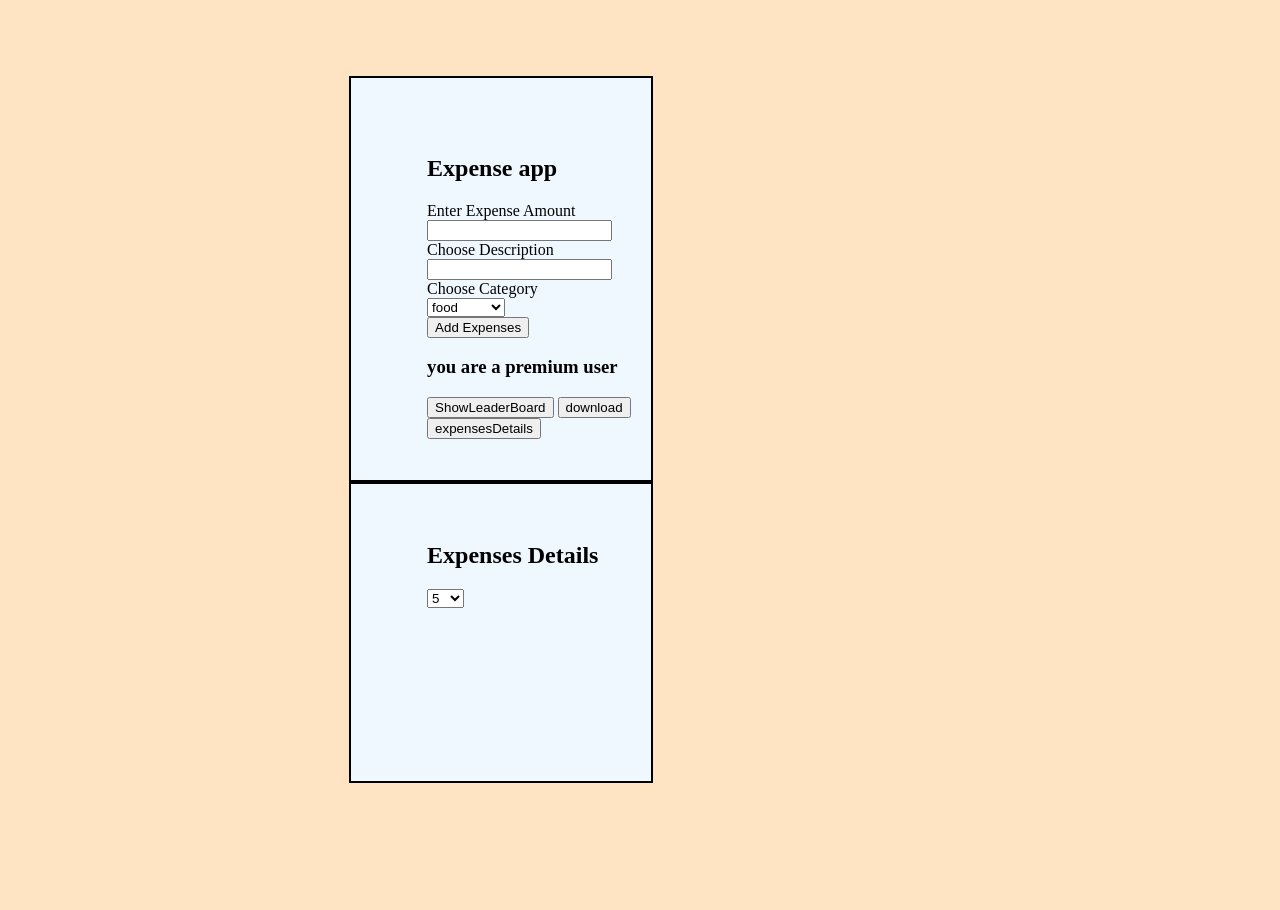
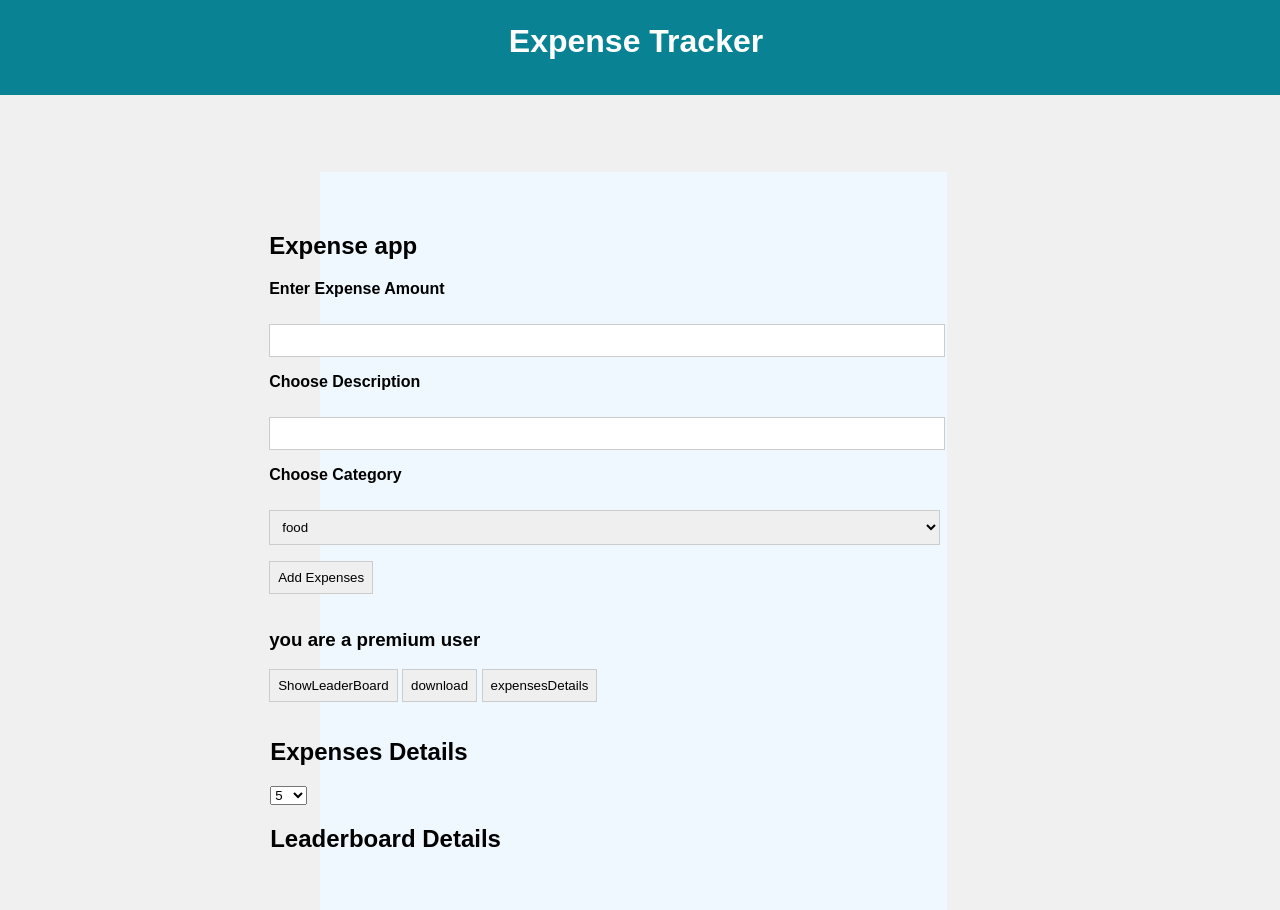
Before and after one commit to Ashish0016op/full_expense_app_2, a website: page views/premiumDash.html in a window 1280 px wide. Before the commit the page ends 800 px from the top, so only its background shows below. Drawn offline with nearby package versions, Linux system fonts and the light colour scheme; no server answers.

Commit message:
premium2_commit

```diff
--- a/views/premiumDash.html
+++ b/views/premiumDash.html
@@ -7,36 +7,94 @@
     <script src="https://cdn.jsdelivr.net/npm/axios/dist/axios.min.js"></script>
 </head>
 <style>
+    #head {
+        text-align: center;
+        color: white;
+        background-color: #098393;
+        margin-top: -22px;
+        margin-right: -8px;
+        margin-left: -16px;
+        height: 96px;
+    }
     body {
-        background-color: bisque;
+        font-family: Arial, sans-serif;
+        margin: 0;
+        padding: 0;
+        background-color: #f0f0f0;
     }
     .formContainer {
-        border: 2px solid;
         background-color: aliceblue;
-        padding-left: 6%;
-        padding-top: 57px;
+        padding-left: 49%;
+        padding-top: 40px;
         padding-bottom: 41px;
-        margin-left: 27%;
+        margin-left: 25%;
         margin-right: 49%;
         margin-top: 6%;
     }
+
+    #expense-form label {
+        display: block;
+        margin-bottom: 0.5rem;
+        font-weight: bold;
+
+    }
+    #expense-form input {
+        width: 97%;
+        padding: 0.5rem;
+        margin-bottom: 1rem;
+        border: 1px solid #ccc;
+    }
+    #expense-form {
+        margin-left: -678px;
+    }
+    button:hover {
+        background-color: #087296;
+        color: hsl(0, 0%, 98%);
+        cursor: pointer;
+    }
+    select#category {
+        width: 99%;
+        padding: 0.5rem;
+        margin-bottom: 1rem;
+        border: 1px solid #ccc;
+    }
+    button#buttn {
+        padding: 0.5rem;
+        margin-bottom: 1rem;
+        border: 1px solid #ccc;
+    }
+    #downloadExpense{
+        padding: 0.5rem;
+        margin-bottom: 1rem;
+        border: 1px solid #ccc;
+    }
+    #expenseDetails{
+        padding: 0.5rem;
+        margin-bottom: 1rem;
+        border: 1px solid #ccc;
+    }
+    #showLeaderBoard{
+        padding: 0.5rem;
+        margin-bottom: 1rem;
+        border: 1px solid #ccc;
+    }
+    button#premiumButton {
+        padding: 0.5rem;
+        margin-bottom: 1rem;
+        border: 1px solid #ccc;
+    }
     .detailContainer {
-        border: 2px solid;
-        background-color: aliceblue;
-        padding-left: 6%;
-        padding-top: 38px;
-        padding-bottom: 173px;
-        margin-left: 27%;
-        margin-right: 49%;
-        margin-top: 0%;
+        margin-left: -677px;
     }
-    ul#addExpensesDetails {
-        margin-left: -68px;
+    div#leaderboard {
+        margin-left: -677px;
+        margin-top: -4px;
     }
 </style>
 <body>
+    <div id="head"><h1 style="padding-top: 24px;">Expense Tracker</h1></div>
     <div class="formContainer">
-        <form action="/expense" method="POST">
+        <form id="expense-form" action="/expense" method="POST">
             <h2>Expense app</h2>
             <label for="chooseExpense">Enter Expense Amount</label><br>
             <input type="number" id="expenseAmount" name="expenseAmount"><br>
@@ -61,7 +119,6 @@
             </div>
 
         </form>
-    </div>
         <div class="detailContainer">
             <h2 id="form2">Expenses Details</h2>
             <ul id="addExpensesDetails"></ul>
@@ -78,7 +135,11 @@
                 </div>
             </div>
         </div>
-    <div id="leaderboard"></div>
+        <h2 style="margin-left: -677px;">Leaderboard Details</h2>
+        <div id="leaderboard">
+        </div>
+    </div>
+
     <script src="https://checkout.razorpay.com/v1/checkout.js"></script>
     <script>
         const downloadExp=document.getElementById('downloadExpense');
@@ -164,7 +225,7 @@
                 const btn=document.createElement('button');
                 btn.addEventListener('click',async()=>{
                     list.remove();
-                    await deleteData(response.data.expenseData.response.id);
+                    await deleteData(response.data.expenseData.response.signupDatumId);
                 })
                 btn.textContent='Delete expense';
                 list.innerHTML=expenseAmount+" - "+Description+" - "+category+" - ";
@@ -192,7 +253,9 @@
                         'Authorization': `Bearer ${token}`
                     }
                 });
+                console.log(response.data);
                 showPagination(response.data);
+
 
                 const getExpense = response.data.getExpense;
                 updateUI(getExpense);
```
Lines whose indentation alone changed are shown as unchanged.
